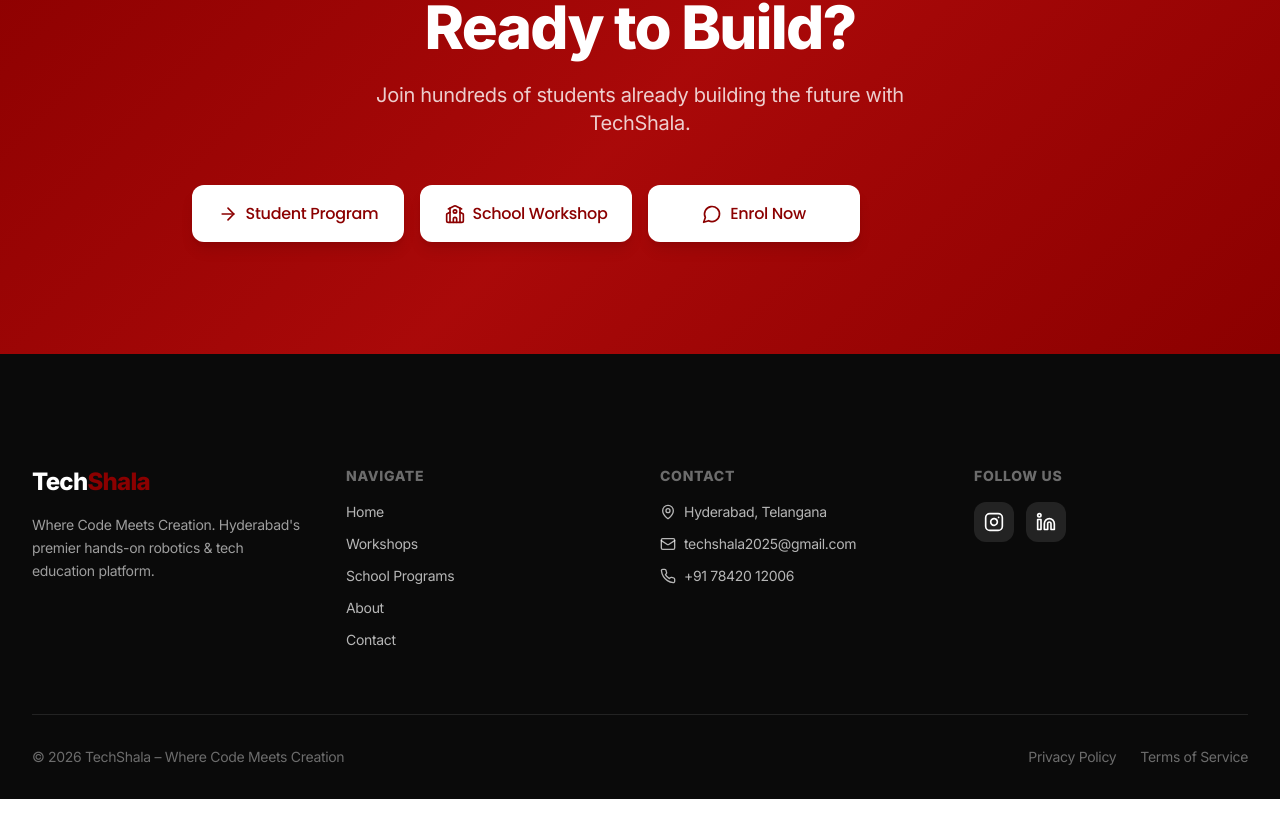
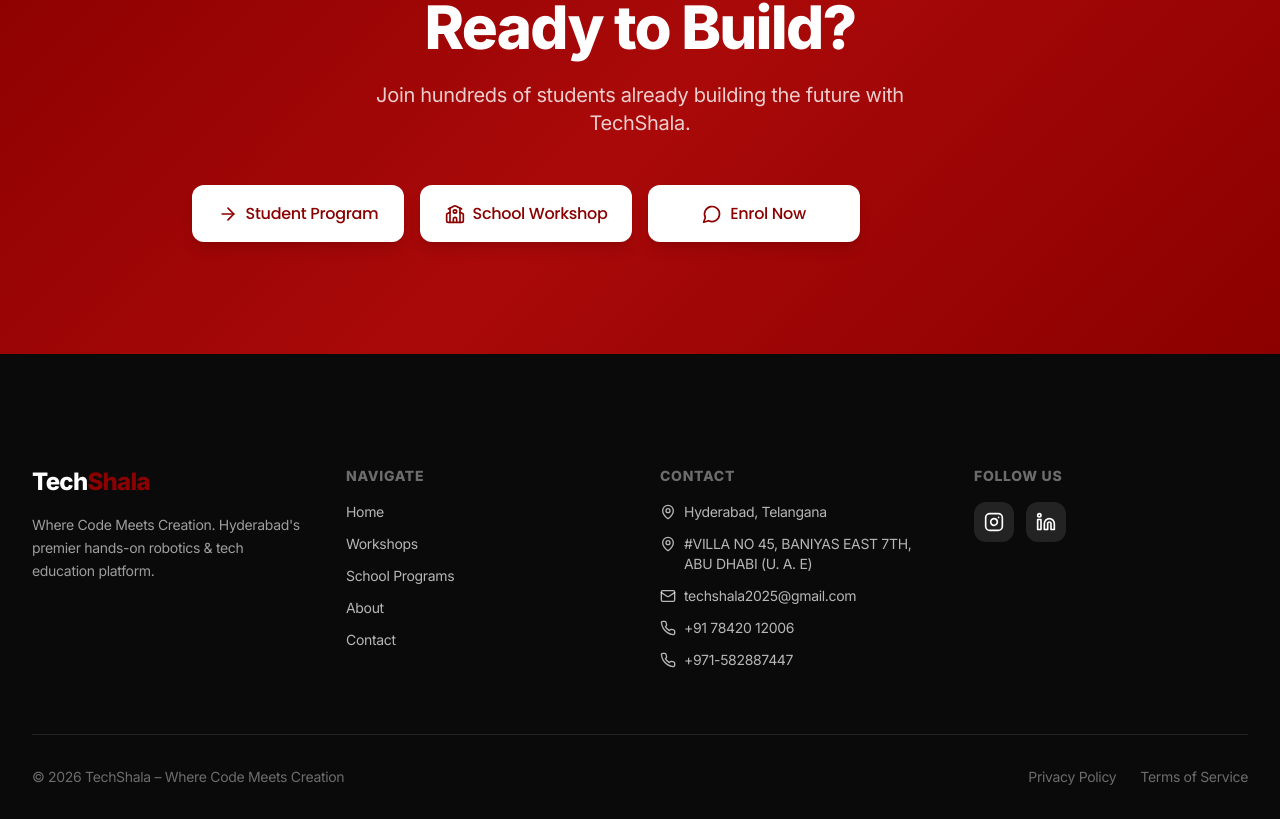
Before and after one commit to Itz-hazaa/Techshala.site, a React (Vite) app: page / in a window 1280 px wide. Shown: the part 5852-6671 px from the top of the page. Built offline with nearby package versions, Linux system fonts and the light colour scheme; the HTML template or start-up script is replaced by a standard one.

Commit message:
Update Footer.tsx

```diff
--- a/src/components/TechShala/Footer.tsx
+++ b/src/components/TechShala/Footer.tsx
@@ -40,6 +40,10 @@ export default function Footer() {
                 <MapPin className="w-4 h-4 mt-0.5 flex-shrink-0" />
                 Hyderabad, Telangana
               </li>
+              <li className="flex items-start gap-2 text-section-dark-foreground/70">
+                <MapPin className="w-4 h-4 mt-0.5 flex-shrink-0" />
+                #VILLA NO 45, BANIYAS EAST 7TH, ABU DHABI (U. A. E)
+              </li>
               <li className="flex items-center gap-2 text-section-dark-foreground/70">
                 <Mail className="w-4 h-4 flex-shrink-0" />
                 techshala2025@gmail.com
@@ -47,6 +51,10 @@ export default function Footer() {
               <li className="flex items-center gap-2 text-section-dark-foreground/70">
                 <Phone className="w-4 h-4 flex-shrink-0" />
                 +91 78420 12006
+              </li>
+               <li className="flex items-center gap-2 text-section-dark-foreground/70">
+                <Phone className="w-4 h-4 flex-shrink-0" />
+                +971-582887447
               </li>
             </ul>
           </div>
```
